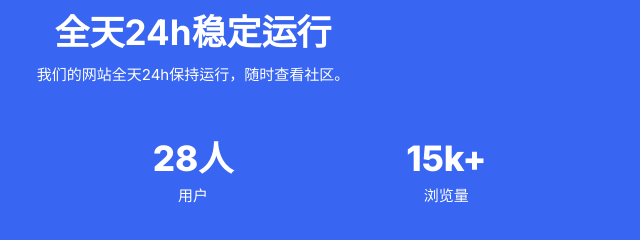
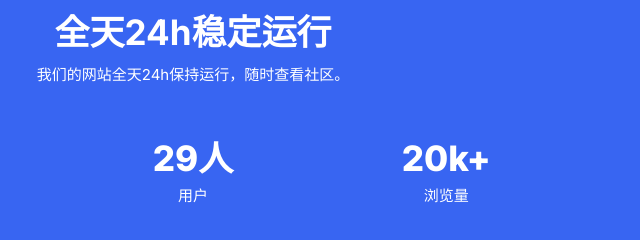
Before and after one commit to 145hub/145hub.github.io, a plain HTML site: page index.html in a window 1280 px wide. Shown: the part 2120-2360 px from the top of the page, 447-1087 px from the left. Drawn offline with Linux system fonts and the light colour scheme.

Commit message:
更新数据

```diff
--- a/index.html
+++ b/index.html
@@ -179,13 +179,13 @@
                         </div>
                         <div class="col-lg-4 col-md-4 col-12">
                             <div class="single-achievement wow fadeInUp" data-wow-delay=".4s">
-                                <h3 class="counter"><span id="secondo2" class="countup" cup-end="120">28</span>人</h3>
+                                <h3 class="counter"><span id="secondo2" class="countup" cup-end="120">29</span>人</h3>
                                 <p>用户</p>
                             </div>
                         </div>
                         <div class="col-lg-4 col-md-4 col-12">
                             <div class="single-achievement wow fadeInUp" data-wow-delay=".6s">
-                                <h3 class="counter"><span id="secondo3" class="countup" cup-end="125">15</span>k+</h3>
+                                <h3 class="counter"><span id="secondo3" class="countup" cup-end="125">20</span>k+</h3>
                                 <p>浏览量</p>
                             </div>
                         </div>
```
